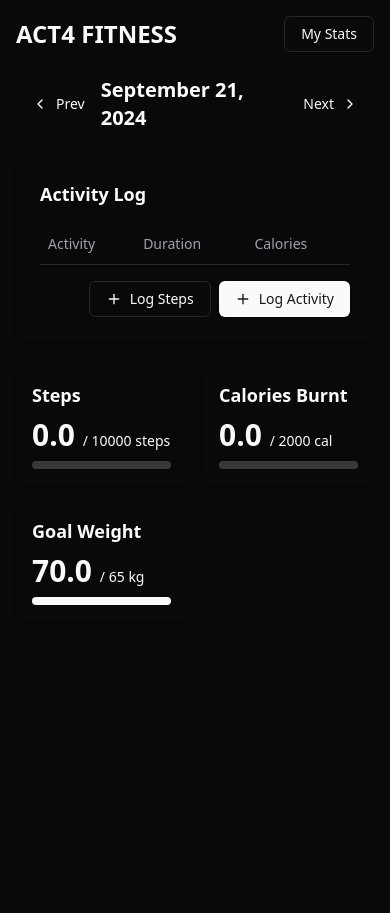
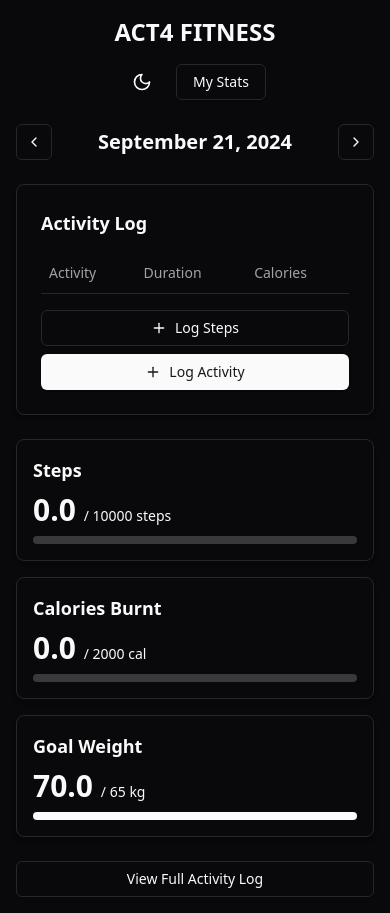
Before and after one commit to tanayyyyy7/actfour-fitness, a React (Vite) app in the folder actfour-fitness/: page / in a window 390 px wide. Before the commit the page ends 844 px from the top, so only its background shows below. Built offline with nearby package versions, Linux system fonts and the light colour scheme.

Commit message:
added responsive UI for components

```diff
--- a/actfour-fitness/components/ActivityLog.jsx
+++ b/actfour-fitness/components/ActivityLog.jsx
@@ -1,6 +1,7 @@
 import React, { useContext, useState } from 'react'
 import { ActivityContext } from './contexts/ActivityContext'
 import { Link } from 'react-router-dom'
+import { format, isToday } from 'date-fns';
 import { Button } from "@/components/ui/button"
 import { Input } from "@/components/ui/input"
 import {
@@ -13,30 +14,32 @@ import {
 } from "@/components/ui/table"
 
 export default function ActivityLog() {
-  const { activities, updateActivity, deleteActivity } = useContext(ActivityContext)
-  const [editingId, setEditingId] = useState(null)
-  const [editedActivity, setEditedActivity] = useState({})
+    const { activities, updateActivity, deleteActivity } = useContext(ActivityContext);
+    const [editingId, setEditingId] = useState(null);
+    const [editedActivity, setEditedActivity] = useState({});
 
     const handleEdit = (activity) => {
-    setEditingId(activity.id)
-    setEditedActivity(activity)
-  }
+      setEditingId(activity.id);
+      setEditedActivity(activity);
+    };
 
     const handleSave = () => {
-    updateActivity(editedActivity)
-    setEditingId(null)
-  }
+      updateActivity(editedActivity);
+      setEditingId(null);
+    };
 
     const handleChange = (e) => {
-    setEditedActivity({ ...editedActivity, [e.target.name]: e.target.value })
-  }
+      setEditedActivity({ ...editedActivity, [e.target.name]: e.target.value });
+    };
 
     return (
-    <div className="max-w-4xl mx-auto p-4">
+      <div className="max-w-7xl mx-auto p-4 sm:p-6 lg:p-8">
         <h2 className="text-2xl font-semibold mb-4">Activity Log</h2>
+        <div className="overflow-x-auto">
           <Table>
             <TableHeader>
               <TableRow>
+                <TableHead>Date</TableHead>
                 <TableHead>Activity</TableHead>
                 <TableHead>Duration</TableHead>
                 <TableHead>Calories</TableHead>
@@ -46,7 +49,8 @@ export default function ActivityLog() {
             <TableBody>
               {activities.map((activity) => (
                 <TableRow key={activity.id}>
-              {editingId === activity.id ? (
+                  <TableCell>{format(new Date(activity.date), 'MMM d, yyyy')}</TableCell>
+                  {editingId === activity.id && isToday(new Date(activity.date)) ? (
                     <>
                       <TableCell>
                         <Input
@@ -72,12 +76,16 @@ export default function ActivityLog() {
                     </>
                   ) : (
                     <>
-                  <TableCell>{activity.type}</TableCell>
+                      <TableCell>{activity.type.charAt(0).toUpperCase() + activity.type.slice(1)}</TableCell>
                       <TableCell>{activity.duration} minutes</TableCell>
                       <TableCell>{activity.caloriesBurned.toFixed(2)} cal</TableCell>
                       <TableCell>
+                        {isToday(new Date(activity.date)) && (
+                          <>
                             <Button onClick={() => handleEdit(activity)} className="mr-2">Edit</Button>
                             <Button variant="destructive" onClick={() => deleteActivity(activity.id)}>Delete</Button>
+                          </>
+                        )}
                       </TableCell>
                     </>
                   )}
@@ -85,9 +93,10 @@ export default function ActivityLog() {
               ))}
             </TableBody>
           </Table>
+        </div>
         <Link to="/">
           <Button className="mt-4">Back to Home</Button>
         </Link>
       </div>
-  )
+    );
   }
--- a/actfour-fitness/components/HomeScreen.jsx
+++ b/actfour-fitness/components/HomeScreen.jsx
@@ -1,10 +1,10 @@
-// HomeScreen component
-import React, { useState, useContext } from 'react'
-import { format, subDays, addDays } from 'date-fns'
-import { ChevronLeft, ChevronRight, Plus } from 'lucide-react'
-import { Link } from 'react-router-dom'
-import { Button } from "@/components/ui/button"
-import { Progress } from "@/components/ui/progress"
+// HomeScreen.jsx
+import React, { useState, useContext } from 'react';
+import { format, subDays, addDays, isToday } from 'date-fns';
+import { ChevronLeft, ChevronRight, Plus } from 'lucide-react';
+import { Link } from 'react-router-dom';
+import { Button } from "@/components/ui/button";
+import { Progress } from "@/components/ui/progress";
 import {
   Table,
   TableBody,
@@ -12,40 +12,88 @@ import {
   TableHead,
   TableHeader,
   TableRow,
-} from "@/components/ui/table"
-import { ActivityContext } from './contexts/ActivityContext'
-import { UserContext } from './contexts/UserContext'
+} from "@/components/ui/table";
+import {
+  Dialog,
+  DialogContent,
+  DialogDescription,
+  DialogHeader,
+  DialogTitle,
+  DialogTrigger,
+} from "@/components/ui/dialog";
+import { ActivityContext } from './contexts/ActivityContext';
+import { UserContext } from './contexts/UserContext';
+import { ModeToggle } from '@/components/mode-toggle';
+import { useToast } from '@/hooks/use-toast';
+import AddActivity from './AddActivity';
+import LogSteps from './LogSteps';
 
 export default function HomeScreen() {
-  const [currentDate, setCurrentDate] = useState(new Date())
-  const { getTotalCaloriesBurned, getTotalSteps } = useContext(ActivityContext)
-  const { activities } = useContext(ActivityContext);
-  const { user } = useContext(UserContext)
+  const [currentDate, setCurrentDate] = useState(new Date());
+  const { activities, getTotalCaloriesBurned, getTotalSteps } = useContext(ActivityContext);
+  const { user } = useContext(UserContext);
+  const { toast } = useToast();
+  const [isAddActivityOpen, setIsAddActivityOpen] = useState(false);
+  const [isLogStepsOpen, setIsLogStepsOpen] = useState(false);
 
-  const handlePrevDay = () => setCurrentDate(subDays(currentDate, 1))
-  const handleNextDay = () => setCurrentDate(addDays(currentDate, 1))
+  const handlePrevDay = () => setCurrentDate(subDays(currentDate, 1));
+  const handleNextDay = () => setCurrentDate(addDays(currentDate, 1));
 
-  const totalCalories = getTotalCaloriesBurned()
-  const totalSteps = getTotalSteps()
+  const totalCalories = getTotalCaloriesBurned(currentDate);
+  const totalSteps = getTotalSteps(currentDate);
+
+  const filteredActivities = activities.filter(activity =>
+    format(new Date(activity.date), 'yyyy-MM-dd') === format(currentDate, 'yyyy-MM-dd')
+  );
+
+  const handleLogStepsClick = () => {
+    if (isToday(currentDate)) {
+      setIsLogStepsOpen(true);
+    } else {
+      toast({
+        title: 'Error',
+        description: 'You can only log steps for the current date.',
+        variant: 'destructive',
+        duration: 2000,
+      });
+    }
+  };
+
+  const handleLogActivityClick = () => {
+    if (isToday(currentDate)) {
+      setIsAddActivityOpen(true);
+    } else {
+      toast({
+        title: 'Error',
+        description: 'You can only add activities for the current date.',
+        variant: 'destructive',
+        duration: 2000,
+      });
+    }
+  };
 
   return (
-    <div className="max-w-4xl mx-auto p-4">
-      <header className="flex justify-between items-center mb-6">
-        <h1 className="text-2xl font-bold">ACT4 FITNESS</h1>
+    <div className="max-w-7xl mx-auto p-4 sm:p-6 lg:p-8">
+      <header className="flex flex-col sm:flex-row justify-between items-center mb-6">
+        <h1 className="text-2xl font-bold mb-4 sm:mb-0">ACT4 FITNESS</h1>
+        <div className="flex items-center space-x-4">
+          <ModeToggle />
           <Link to="/my-stats">
             <Button variant="outline">My Stats</Button>
           </Link>
+        </div>
       </header>
 
       <div className="flex justify-between items-center mb-6">
-        <Button variant="ghost" onClick={handlePrevDay}><ChevronLeft className="h-4 w-4 mr-2" />Prev</Button>
+        <Button variant="outline" onClick={handlePrevDay} size='icon'><ChevronLeft className="h-4 w-4" /></Button>
         <h2 className="text-xl font-semibold">{format(currentDate, 'MMMM d, yyyy')}</h2>
-        <Button variant="ghost" onClick={handleNextDay}>Next<ChevronRight className="h-4 w-4 ml-2" /></Button>
+        <Button variant="outline" onClick={handleNextDay} size='icon' ><ChevronRight className="h-4 w-4" /></Button>
       </div>
 
-      <div className="grid grid-cols-1 md:grid-cols-2 gap-6 mb-6">
-        <div className="p-6 rounded-lg shadow-md">
+      <div className="grid grid-cols-1 lg:grid-cols-2 gap-6 mb-6">
+        <div className="border p-6 rounded-lg shadow-md">
           <h3 className="text-lg font-semibold mb-4">Activity Log</h3>
+          <div className="overflow-x-auto">
             <Table>
               <TableHeader>
                 <TableRow>
@@ -55,32 +103,61 @@ export default function HomeScreen() {
                 </TableRow>
               </TableHeader>
               <TableBody>
-              {activities.map((activity) => (
+                {filteredActivities.map((activity) => (
                   <TableRow key={activity.id}>
-                  <TableCell>{activity.type}</TableCell>
-                  <TableCell>{activity.duration} min</TableCell>
-                  <TableCell>{activity.caloriesBurned.toFixed(2)} cal</TableCell>
+                    <TableCell>
+                    {activity.type.charAt(0).toUpperCase() + activity.type.slice(1)}
+                      </TableCell>
+                    <TableCell>
+                      {!activity.duration ? "-" : activity.duration + ' min'}
+                    </TableCell>
+                    <TableCell>
+                      {activity.caloriesBurned.toFixed(2)} cal
+                    </TableCell>
                   </TableRow>
                 ))}
               </TableBody>
             </Table>
-          <div className="mt-4 flex justify-end space-x-2">
-            <Link to="/log-steps">
-              <Button variant="outline">
+          </div>
+          <div className="mt-4 flex flex-col sm:flex-row justify-end space-y-2 sm:space-y-0 sm:space-x-2">
+            <Dialog open={isLogStepsOpen} onOpenChange={setIsLogStepsOpen}>
+              <DialogTrigger asChild>
+                <Button variant="outline" className="w-full sm:w-auto" onClick={handleLogStepsClick}>
                   <Plus className="h-4 w-4 mr-2" />
                   Log Steps
                 </Button>
-            </Link>
-            <Link to="/add-activity">
-              <Button>
+              </DialogTrigger>
+              <DialogContent>
+                <DialogHeader>
+                  <DialogTitle>Log Steps</DialogTitle>
+                  <DialogDescription>
+                    Enter the number of steps you've taken today.
+                  </DialogDescription>
+                </DialogHeader>
+                <LogSteps onClose={() => setIsLogStepsOpen(false)} />
+              </DialogContent>
+            </Dialog>
+            <Dialog open={isAddActivityOpen} onOpenChange={setIsAddActivityOpen}>
+              <DialogTrigger asChild>
+                <Button className="w-full sm:w-auto" onClick={handleLogActivityClick}>
                   <Plus className="h-4 w-4 mr-2" />
                   Log Activity
                 </Button>
-            </Link>
+              </DialogTrigger>
+              <DialogContent>
+                <DialogHeader>
+                  <DialogTitle>Log Activity</DialogTitle>
+                  <DialogDescription>
+                    Select an activity and enter its duration.
+                  </DialogDescription>
+                </DialogHeader>
+                <AddActivity onClose={() => setIsAddActivityOpen(false)} />
+              </DialogContent>
+            </Dialog>
           </div>
         </div>
 
-        <div className="grid grid-cols-2 gap-4">
+        <div className="grid grid-cols-1 sm:grid-cols-2 gap-4">
           <ProgressCard title="Steps" current={totalSteps} goal={10000} unit="steps" />
           <ProgressCard title="Calories Burnt" current={totalCalories} goal={2000} unit="cal" />
           <ProgressCard
@@ -92,22 +169,25 @@ export default function HomeScreen() {
           />
         </div>
       </div>
+      <Link to="/activity-log">
+        <Button variant="outline" className="w-full sm:w-auto">View Full Activity Log</Button>
+      </Link>
     </div>
-  )
+  );
 }
 
 export function ProgressCard({ title, current, goal, unit, reverse = false }) {
   const percentage = reverse
     ? ((goal - current) / (goal - Math.min(current, goal))) * 100
-    : (current / goal) * 100
+    : (current / goal) * 100;
 
   return (
-    <div className="p-4 rounded-lg shadow-md">
+    <div className="border p-4 rounded-lg shadow-md">
       <h3 className="text-lg font-semibold mb-2">{title}</h3>
       <div className="text-3xl font-bold mb-2">
         {current.toFixed(1)} <span className="text-sm font-normal">/ {goal} {unit}</span>
       </div>
       <Progress value={percentage} className="h-2" />
     </div>
-  )
+  );
 }
--- a/actfour-fitness/components/LogSteps.jsx
+++ b/actfour-fitness/components/LogSteps.jsx
@@ -1,30 +1,27 @@
-import React, { useContext, useState } from 'react'
-import { ActivityContext } from './contexts/ActivityContext'
-import { UserContext } from './contexts/UserContext'
-import { Link, useNavigate } from 'react-router-dom'
-import { Button } from "@/components/ui/button"
-import { Input } from "@/components/ui/input"
-import { Label } from "@/components/ui/label"
+// LogSteps.jsx
+import React, { useContext, useState } from 'react';
+import { ActivityContext } from './contexts/ActivityContext';
+import { UserContext } from './contexts/UserContext';
+import { Button } from "@/components/ui/button";
+import { Input } from "@/components/ui/input";
+import { Label } from "@/components/ui/label";
 
-export default function LogSteps() {
-  const { addSteps } = useContext(ActivityContext)
-  const { user } = useContext(UserContext)
-  const [steps, setSteps] = useState('')
-  const navigate = useNavigate()
+function LogSteps({ onClose }) {
+  const { addSteps } = useContext(ActivityContext);
+  const { user } = useContext(UserContext);
+  const [steps, setSteps] = useState('');
 
   const handleSubmit = (e) => {
-    e.preventDefault()
-    const stepsCount = parseInt(steps)
-    const strideLength = user.height * 0.413 // in cm
-    const distanceWalked = (stepsCount * strideLength) / 100000 // in km
-    const caloriesBurned = stepsCount * 0.04
-    addSteps(stepsCount, distanceWalked, caloriesBurned)
-    navigate('/')
-  }
+    e.preventDefault();
+    const stepsCount = parseInt(steps);
+    const strideLength = user.height * 0.413; // in cm
+    const distanceWalked = (stepsCount * strideLength) / 100000; // in km
+    const caloriesBurned = stepsCount * 0.04;
+    addSteps(stepsCount, distanceWalked, caloriesBurned);
+    onClose();
+  };
 
   return (
-    <div className="max-w-md mx-auto p-4">
-      <h2 className="text-2xl font-semibold mb-4">Log Steps</h2>
     <form onSubmit={handleSubmit} className="space-y-4">
       <div>
         <Label htmlFor="steps">Number of Steps</Label>
@@ -38,9 +35,7 @@ export default function LogSteps() {
       </div>
       <Button type="submit">Log Steps</Button>
     </form>
-      <Link to="/">
-        <Button variant="outline" className="mt-4">Back to Home</Button>
-      </Link>
-    </div>
-  )
+  );
 }
+
+export default LogSteps;
--- a/actfour-fitness/components/MyStats.jsx
+++ b/actfour-fitness/components/MyStats.jsx
@@ -1,29 +1,30 @@
-import React, { useContext, useState } from 'react'
-import { UserContext } from './contexts/UserContext'
-import { Link } from 'react-router-dom'
-import { Button } from "@/components/ui/button"
-import { Input } from "@/components/ui/input"
-import { Label } from "@/components/ui/label"
+// src/components/MyStats.jsx
+import React, { useContext, useState } from 'react';
+import { UserContext } from './contexts/UserContext';
+import { Link } from 'react-router-dom';
+import { Button } from "@/components/ui/button";
+import { Input } from "@/components/ui/input";
+import { Label } from "@/components/ui/label";
 
 export default function MyStats() {
-  const { user, updateUser } = useContext(UserContext)
+  const { user, updateUser } = useContext(UserContext);
   const [stats, setStats] = useState({
     weight: user.weight,
     height: user.height,
     goalWeight: user.goalWeight
-  })
+  });
 
   const handleChange = (e) => {
-    setStats({ ...stats, [e.target.name]: parseFloat(e.target.value) })
-  }
+    setStats({ ...stats, [e.target.name]: parseFloat(e.target.value) });
+  };
 
   const handleSubmit = (e) => {
-    e.preventDefault()
-    updateUser(stats)
-  }
+    e.preventDefault();
+    updateUser(stats);
+  };
 
   return (
-    <div className="max-w-md mx-auto p-4">
+    <div className="max-w-md mx-auto p-4 sm:p-6 lg:p-8">
       <h2 className="text-2xl font-semibold mb-4">My Stats</h2>
       <form onSubmit={handleSubmit} className="space-y-4">
         <div>
@@ -65,5 +66,5 @@ export default function MyStats() {
         <Button variant="outline" className="mt-4">Back to Home</Button>
       </Link>
     </div>
-  )
+  );
 }
--- a/actfour-fitness/components/contexts/ActivityContext.jsx
+++ b/actfour-fitness/components/contexts/ActivityContext.jsx
@@ -1,30 +1,32 @@
-import React, { createContext, useState, useEffect } from 'react'
+// src/contexts/ActivityContext.jsx
+import React, { createContext, useState, useEffect } from 'react';
+import { format } from 'date-fns';
 
-export const ActivityContext = createContext()
+export const ActivityContext = createContext();
 
 export function ActivityProvider({ children }) {
   const [activities, setActivities] = useState(() => {
-    const savedActivities = localStorage.getItem('activities')
-    return savedActivities ? JSON.parse(savedActivities) : []
-  })
+    const savedActivities = localStorage.getItem('activities');
+    return savedActivities ? JSON.parse(savedActivities) : [];
+  });
 
   useEffect(() => {
-    localStorage.setItem('activities', JSON.stringify(activities))
-  }, [activities])
+    localStorage.setItem('activities', JSON.stringify(activities));
+  }, [activities]);
 
   const addActivity = (activity) => {
-    setActivities([...activities, { ...activity, id: Date.now() }])
-  }
+    setActivities([...activities, { ...activity, id: Date.now(), date: new Date() }]);
+  };
 
   const updateActivity = (updatedActivity) => {
     setActivities(activities.map(activity =>
       activity.id === updatedActivity.id ? updatedActivity : activity
-    ))
-  }
+    ));
+  };
 
   const deleteActivity = (id) => {
-    setActivities(activities.filter(activity => activity.id !== id))
-  }
+    setActivities(activities.filter(activity => activity.id !== id));
+  };
 
   const addSteps = (steps, distance, calories) => {
     setActivities([...activities, {
@@ -32,19 +34,25 @@ export function ActivityProvider({ children }) {
       type: 'Walking',
       steps,
       distance,
-      caloriesBurned: calories
-    }])
-  }
+      caloriesBurned: calories,
+      date: new Date()
+    }]);
+  };
 
-  const getTotalCaloriesBurned = () => {
-    return activities.reduce((total, activity) => total + (activity.caloriesBurned || 0), 0)
-  }
+  const getTotalCaloriesBurned = (date) => {
+    return activities
+      .filter(activity => format(new Date(activity.date), 'yyyy-MM-dd') === format(date, 'yyyy-MM-dd'))
+      .reduce((total, activity) => total + (activity.caloriesBurned || 0), 0);
+  };
 
-  const getTotalSteps = () => {
+  const getTotalSteps = (date) => {
     return activities
-      .filter(activity => activity.type === 'Walking')
-      .reduce((total, activity) => total + (activity.steps || 0), 0)
-  }
+      .filter(activity =>
+        activity.type === 'Walking' &&
+        format(new Date(activity.date), 'yyyy-MM-dd') === format(date, 'yyyy-MM-dd')
+      )
+      .reduce((total, activity) => total + (activity.steps || 0), 0);
+  };
 
   return (
     <ActivityContext.Provider value={{
@@ -58,5 +66,5 @@ export function ActivityProvider({ children }) {
     }}>
       {children}
     </ActivityContext.Provider>
-  )
+  );
 }
--- /dev/null
+++ b/actfour-fitness/src/components/ui/dialog.jsx
@@ -0,0 +1,96 @@
+"use client"
+
+import * as React from "react"
+import * as DialogPrimitive from "@radix-ui/react-dialog"
+import { Cross2Icon } from "@radix-ui/react-icons"
+
+import { cn } from "@/lib/utils"
+
+const Dialog = DialogPrimitive.Root
+
+const DialogTrigger = DialogPrimitive.Trigger
+
+const DialogPortal = DialogPrimitive.Portal
+
+const DialogClose = DialogPrimitive.Close
+
+const DialogOverlay = React.forwardRef(({ className, ...props }, ref) => (
+  <DialogPrimitive.Overlay
+    ref={ref}
+    className={cn(
+      "fixed inset-0 z-50 bg-black/80  data-[state=open]:animate-in data-[state=closed]:animate-out data-[state=closed]:fade-out-0 data-[state=open]:fade-in-0",
+      className
+    )}
+    {...props} />
+))
+DialogOverlay.displayName = DialogPrimitive.Overlay.displayName
+
+const DialogContent = React.forwardRef(({ className, children, ...props }, ref) => (
+  <DialogPortal>
+    <DialogOverlay />
+    <DialogPrimitive.Content
+      ref={ref}
+      className={cn(
+        "fixed left-[50%] top-[50%] z-50 grid w-full max-w-lg translate-x-[-50%] translate-y-[-50%] gap-4 border bg-background p-6 shadow-lg duration-200 data-[state=open]:animate-in data-[state=closed]:animate-out data-[state=closed]:fade-out-0 data-[state=open]:fade-in-0 data-[state=closed]:zoom-out-95 data-[state=open]:zoom-in-95 data-[state=closed]:slide-out-to-left-1/2 data-[state=closed]:slide-out-to-top-[48%] data-[state=open]:slide-in-from-left-1/2 data-[state=open]:slide-in-from-top-[48%] sm:rounded-lg",
+        className
+      )}
+      {...props}>
+      {children}
+      <DialogPrimitive.Close
+        className="absolute right-4 top-4 rounded-sm opacity-70 ring-offset-background transition-opacity hover:opacity-100 focus:outline-none focus:ring-2 focus:ring-ring focus:ring-offset-2 disabled:pointer-events-none data-[state=open]:bg-accent data-[state=open]:text-muted-foreground">
+        <Cross2Icon className="h-4 w-4" />
+        <span className="sr-only">Close</span>
+      </DialogPrimitive.Close>
+    </DialogPrimitive.Content>
+  </DialogPortal>
+))
+DialogContent.displayName = DialogPrimitive.Content.displayName
+
+const DialogHeader = ({
+  className,
+  ...props
+}) => (
+  <div
+    className={cn("flex flex-col space-y-1.5 text-center sm:text-left", className)}
+    {...props} />
+)
+DialogHeader.displayName = "DialogHeader"
+
+const DialogFooter = ({
+  className,
+  ...props
+}) => (
+  <div
+    className={cn("flex flex-col-reverse sm:flex-row sm:justify-end sm:space-x-2", className)}
+    {...props} />
+)
+DialogFooter.displayName = "DialogFooter"
+
+const DialogTitle = React.forwardRef(({ className, ...props }, ref) => (
+  <DialogPrimitive.Title
+    ref={ref}
+    className={cn("text-lg font-semibold leading-none tracking-tight", className)}
+    {...props} />
+))
+DialogTitle.displayName = DialogPrimitive.Title.displayName
+
+const DialogDescription = React.forwardRef(({ className, ...props }, ref) => (
+  <DialogPrimitive.Description
+    ref={ref}
+    className={cn("text-sm text-muted-foreground", className)}
+    {...props} />
+))
+DialogDescription.displayName = DialogPrimitive.Description.displayName
+
+export {
+  Dialog,
+  DialogPortal,
+  DialogOverlay,
+  DialogTrigger,
+  DialogClose,
+  DialogContent,
+  DialogHeader,
+  DialogFooter,
+  DialogTitle,
+  DialogDescription,
+}
```
Also changed, not shown: actfour-fitness/components/AddActivity.jsx (+86 -38 lines). Lines whose indentation alone changed are shown as unchanged.
